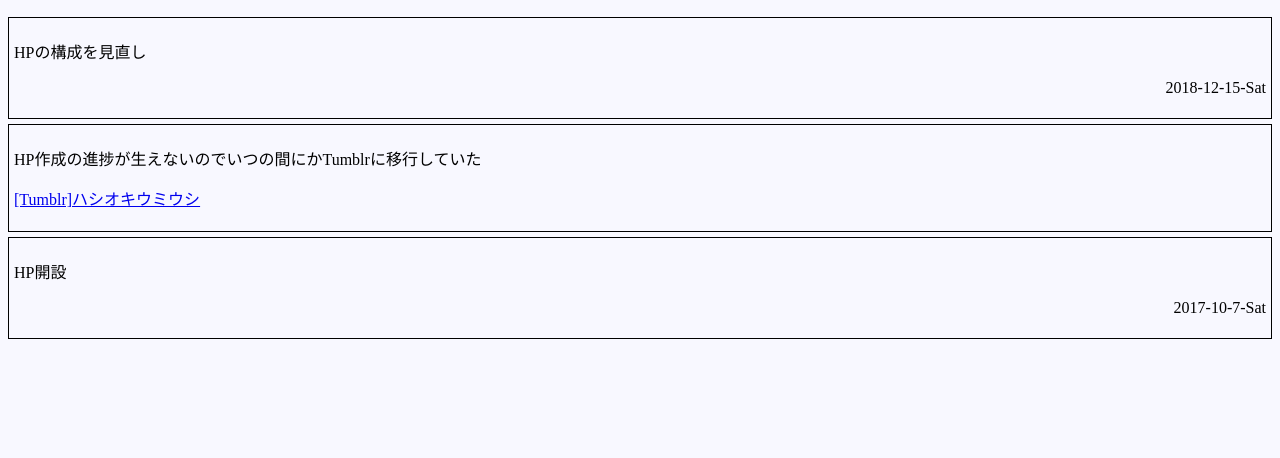
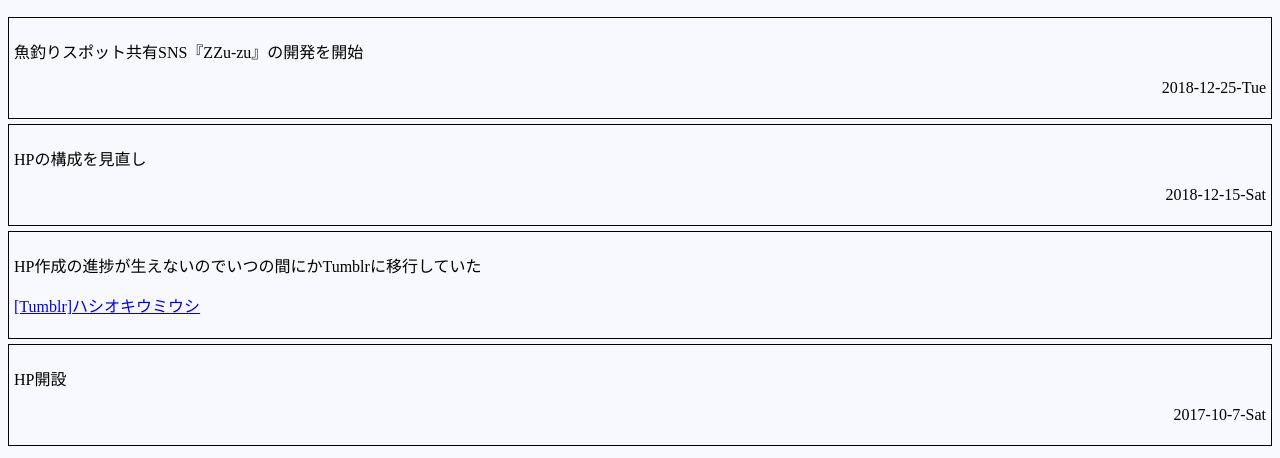
Before and after one commit to Limacite/Limacite.github.io, a plain HTML site: page index.html in a window 1280 px wide. Shown: the part 142-600 px from the top of the page. Drawn offline with Linux system fonts and the light colour scheme.

Commit message:
add news

```diff
--- a/index.html
+++ b/index.html
@@ -32,6 +32,10 @@
 	<link rel="stylesheet" type="text/css" href="./index.css">
 
 	<div class="box">
+	  <p>魚釣りスポット共有SNS『ZZu-zu』の開発を開始</p>
+	  <p class="date">2018-12-25-Tue</p>
+	</div>
+	<div class="box">
 	  <p>HPの構成を見直し</p>
 	      <p class="date">2018-12-15-Sat</p>
 	</div>
```
